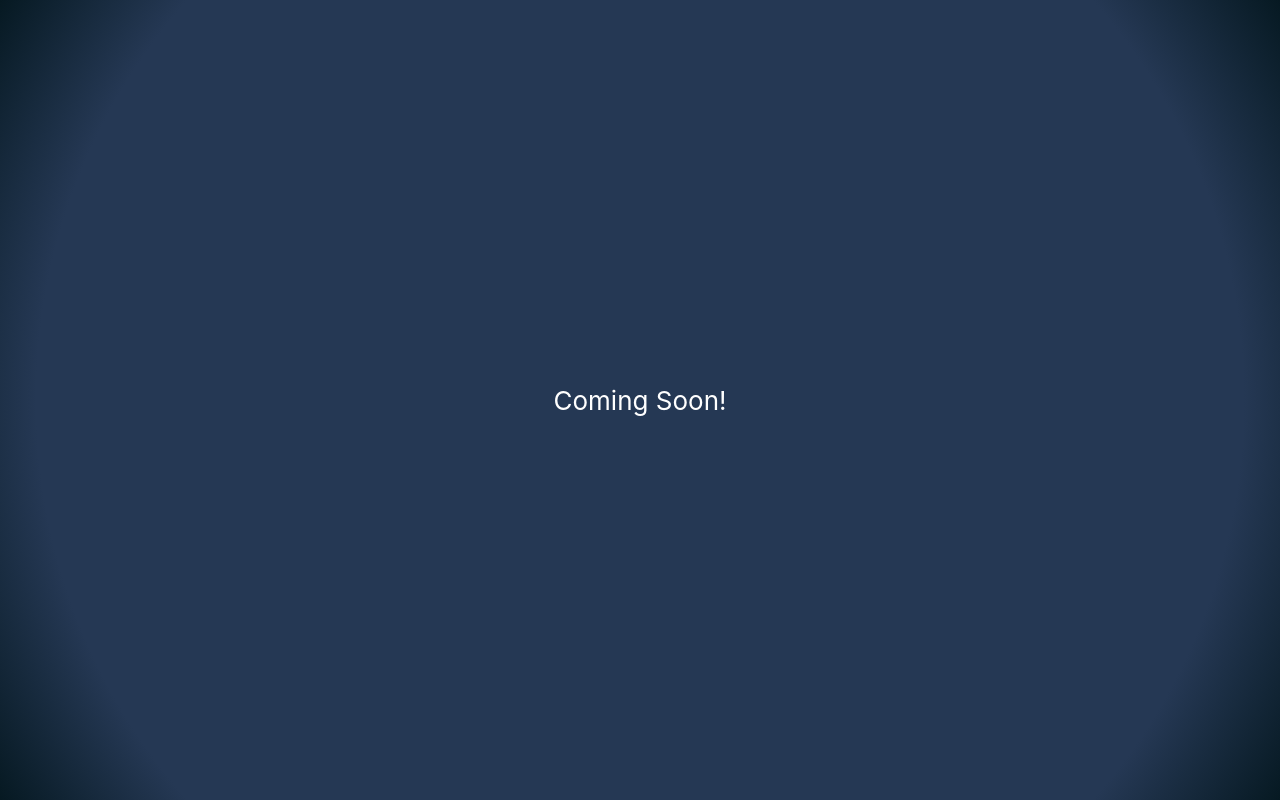
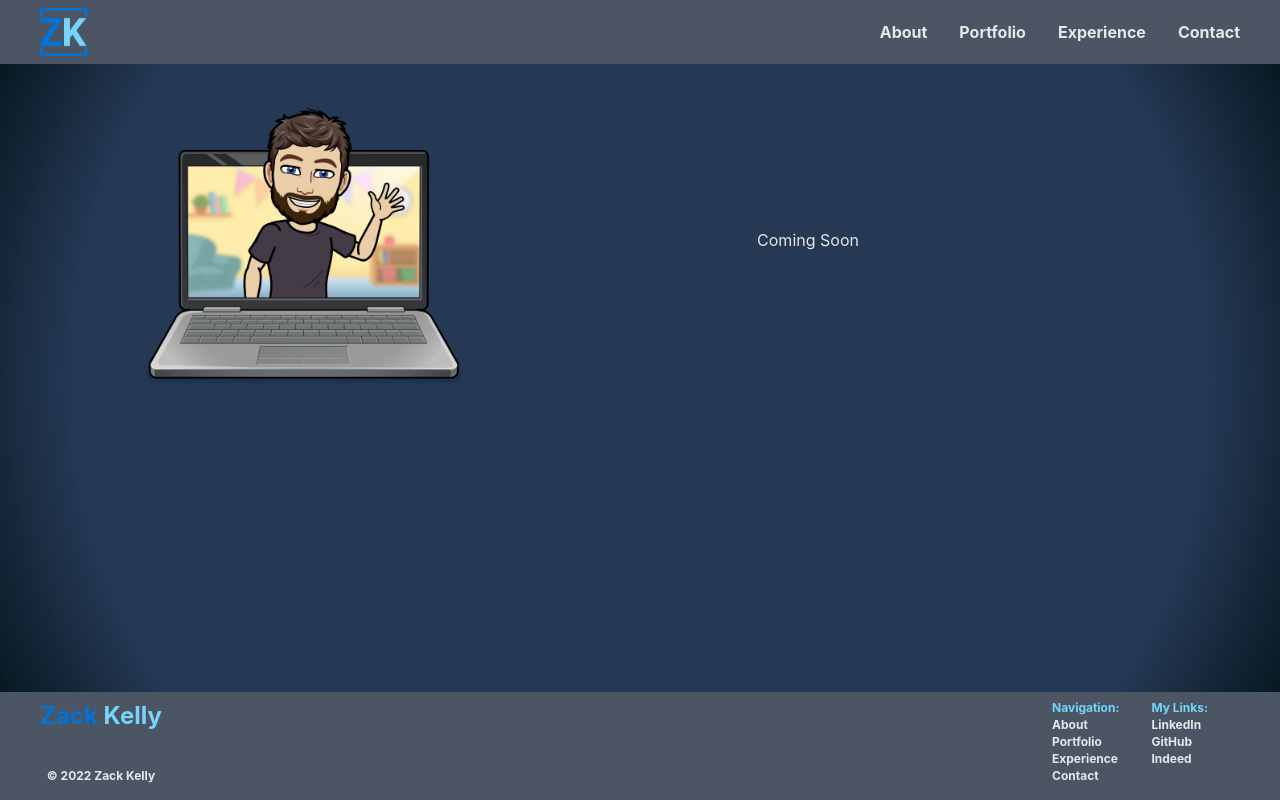
Before and after one commit to zackorykelly/personal-site, a React (Create React App) app: page / in a window 1280 px wide. Built offline with nearby package versions, Linux system fonts and the light colour scheme.

Commit message:
add header and footer, home image

```diff
--- a/src/App.js
+++ b/src/App.js
@@ -1,17 +1,35 @@
 import { Routes, Route } from "react-router-dom";
+import Footer from "./Components/Footer";
+import Navbar from "./Components/Navbar";
+import Home from "./Pages/Home";
 
 function App() {
+
+  //Temp - returns centered coming soon message for incomplete pages
+  const comingSoon = () => {
+    return (
+      <div className="mx-auto my-auto">
+        <div className="text-white text-[26px]">Coming Soon!</div>
+      </div>
+    )
+  }
+
   return (
     <>
-    <div className="hero bg-gray-700 min-h-screen flex justify-center items-center">
-      <div className="text-white text-[26px]">Coming Soon!</div>
-      <Routes>
-        <Route path="/" element={<h1 className="text-2xl text-center"> </h1>} />
-        <Route path="/about" element={<h1 className="text-2xl text-center"> </h1>} />
-        <Route path="/portfolio" element={<h1 className="text-2xl text-center"> </h1>} />
-        <Route path="/experience" element={<h1 className="text-2xl text-center"> </h1>} />
-        <Route path="/contact" element={<h1 className="text-2xl text-center"> </h1>} />
-      </Routes>
+    <div className="min-h-screen flex flex-col">
+      <Navbar/>
+      <div className="hero grow flex flex-col">
+        <div className="max-w-5xl mx-auto p-4 grow flex flex-col">
+          <Routes>
+            <Route path="/" element={<Home/>} />
+            <Route path="/about" element={comingSoon()} />
+            <Route path="/portfolio" element={comingSoon()} />
+            <Route path="/experience" element={comingSoon()} />
+            <Route path="/contact" element={comingSoon()} />
+          </Routes>
+        </div>
+      </div>
+      <Footer/>
     </div>
     </>
   );
--- /dev/null
+++ b/src/Components/Footer.js
@@ -0,0 +1,34 @@
+import { Link } from "react-router-dom"
+
+
+function Footer() {
+
+    return (
+        <div className="flex flex-row justify-between bg-gray-600 px-10 pt-2 pb-4">
+            <div className="flex flex-col justify-between items-center">
+                <Link className="font-bold text-2xl group" to={'/'}>
+                    <span className="text-primary group-hover:text-secondary">Zack </span>
+                    <span className="text-secondary group-hover:text-primary">Kelly</span>
+                </Link>
+                <div className="text-gray-200 font-bold text-xs">&copy; 2022 Zack Kelly</div>
+            </div>
+            <div className="flex flex-row gap-8 mr-8">
+                <div className="text-gray-200 text-xs font-bold flex flex-col gap-[1px]">
+                    <div className="text-secondary">Navigation:</div>
+                    <Link className="hover:text-secondary" to={'/about'}>About</Link>
+                    <Link className="hover:text-secondary" to={'/portfolio'}>Portfolio</Link>
+                    <Link className="hover:text-secondary" to={'/experience'}>Experience</Link>
+                    <Link className="hover:text-secondary" to={'/contact'}>Contact</Link>
+                </div>
+                <div className="text-gray-200 text-xs font-bold flex flex-col gap-[1px]">
+                    <div className="text-secondary">My Links:</div>
+                    <a className="hover:text-secondary" href="https://www.google.ca">LinkedIn</a>
+                    <a className="hover:text-secondary" href="https://www.google.ca">GitHub</a>
+                    <a className="hover:text-secondary" href="https://www.google.ca">Indeed</a>
+                </div>
+            </div>
+        </div>
+    )
+}
+
+export default Footer
--- /dev/null
+++ b/src/Components/Navbar.js
@@ -0,0 +1,23 @@
+import { Link } from "react-router-dom"
+
+
+function Navbar() {
+
+    return (
+        <div className="flex flex-row justify-between items-center bg-gray-600 px-10 py-2">
+            <div>
+                <Link to={'/'}>
+                    <img className=" h-12" alt="Zack Kelly" src="/logo-no-background.png"/>
+                </Link>
+            </div>
+            <div className="text-gray-200 font-bold flex flex-row gap-8">
+                <Link className="hover:text-secondary" to={'/about'}>About</Link>
+                <Link className="hover:text-secondary" to={'/portfolio'}>Portfolio</Link>
+                <Link className="hover:text-secondary" to={'/experience'}>Experience</Link>
+                <Link className="hover:text-secondary" to={'/contact'}>Contact</Link>
+            </div>
+        </div>
+    )
+}
+
+export default Navbar
--- /dev/null
+++ b/src/Pages/Home.js
@@ -0,0 +1,13 @@
+function Home() {
+
+    return (
+        <div className="grid grid-cols-3 gap-4">
+            <img src="/laptop-wave.png" alt="Zack Kelly" />
+            <div className="col-span-2 px-4 py-8 text-gray-200 self-center text-center">
+                Coming Soon
+            </div>
+        </div>
+    )
+}
+
+export default Home
--- a/tailwind.config.js
+++ b/tailwind.config.js
@@ -3,7 +3,12 @@ module.exports = {
     "./src/**/*.{js,jsx,ts,tsx}",
   ],
   theme: {
-    extend: {},
+    extend: {
+      colors: {
+         primary: '#0074d9',
+         secondary: '#77d4fc',
+      }
+    },
   },
   plugins: [],
 }
```
Also changed, not shown: public/laptop-wave.png (added).
